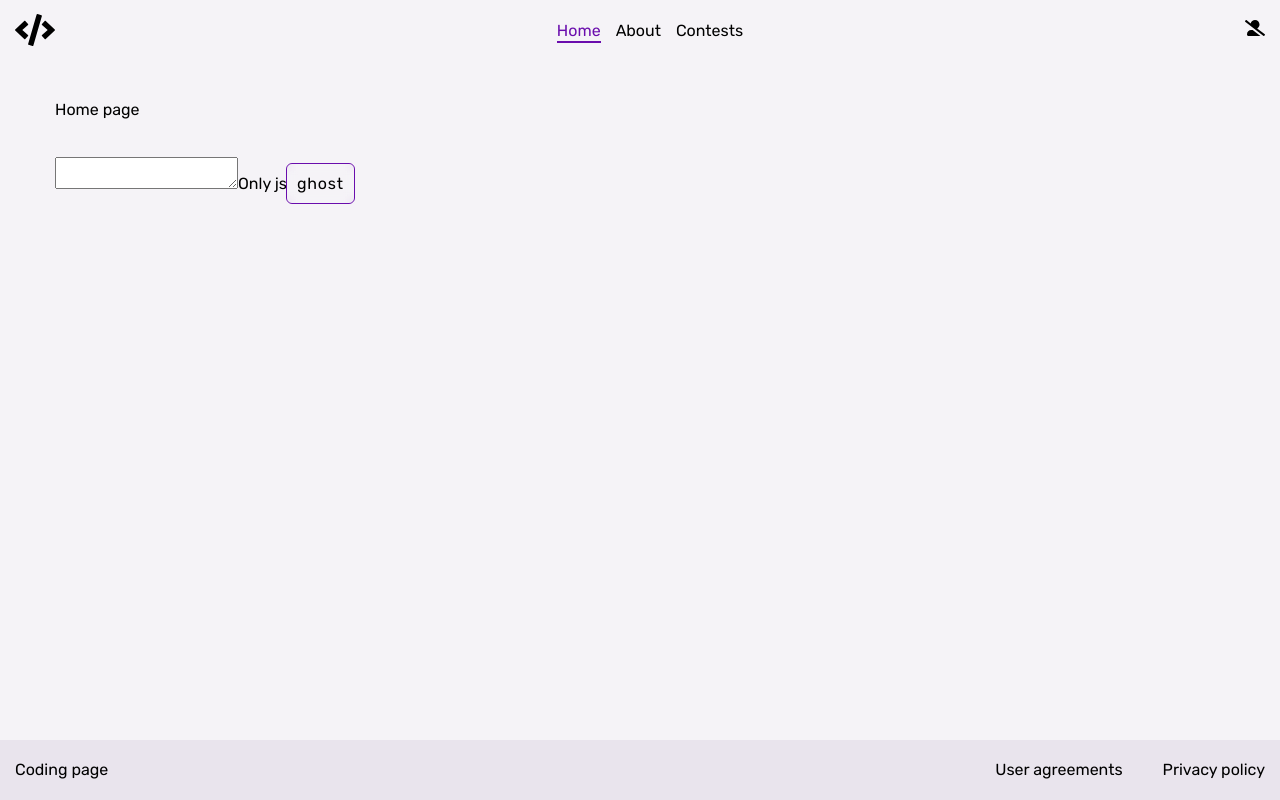
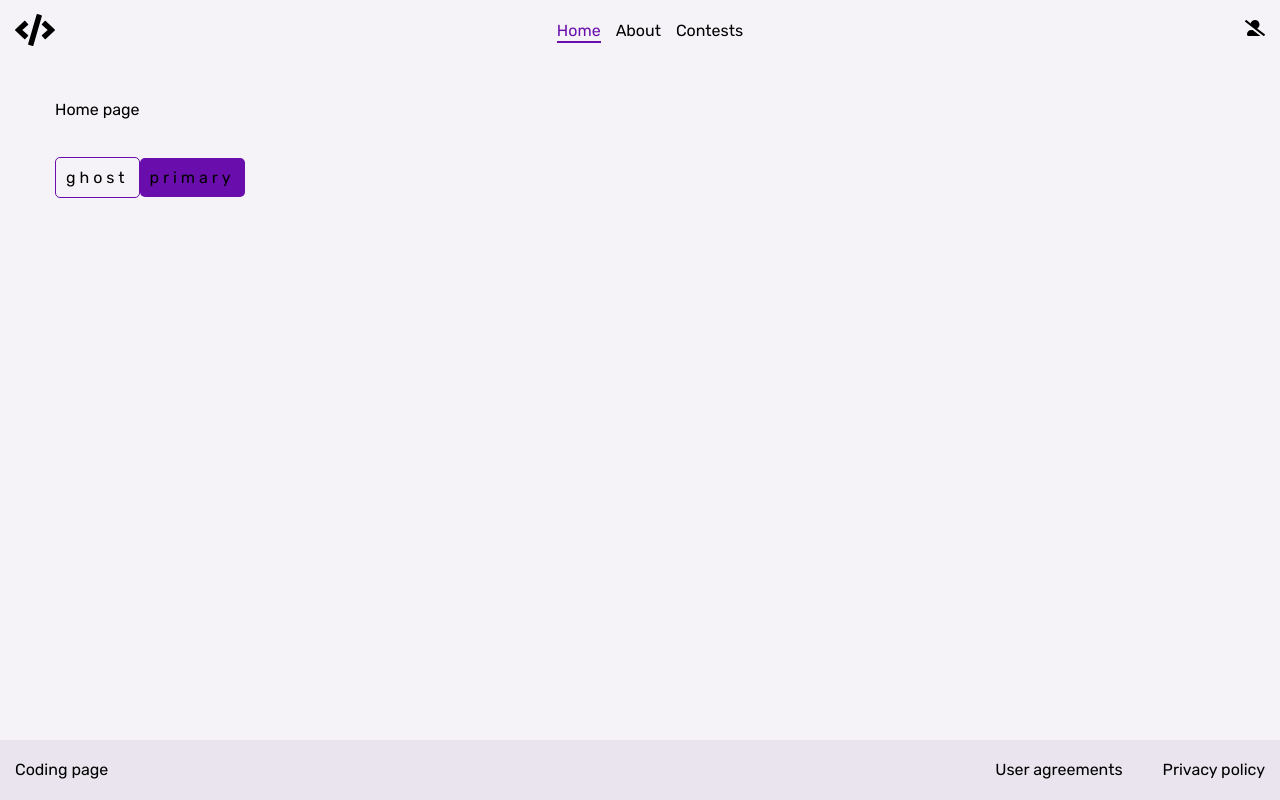
Before and after one commit to loryszek21/KADELO, a Next.js app: page / in a window 1280 px wide. Built offline with nearby package versions, Linux system fonts and the light colour scheme; no server answers.

Commit message:
Update file paths for CodeArea component and button styles

```diff
--- a/src/app/(site)/components/Form/Button/Button.module.scss
+++ b/src/app/(site)/components/Form/Button/Button.module.scss
@@ -1,53 +1,19 @@
-.button{
+.button {
     position: relative;
     display: inline-flex;
     align-items: center;
+    justify-content: center;
     border-radius: 5px;
     z-index: 1;
     overflow: hidden;
-}
-.title{
-    width: 100%;
-    height: 100%;
-    display: flex;
-    align-items: center;
-    justify-content: center;
-    background-color: transparent;
-    backdrop-filter: blur(4px);
-    letter-spacing: 0.8px;
-    border-radius: inherit;
     padding: 10px;
 }
 
-.ghost{
-    outline: 1px solid var(--primary);
-    position: relative;
-    &::before{
-        background: var(--primary);
-        content: "";
-        position: absolute;
-        top: 50%;
-        left: 50%;
-        transform: translate(-50%,-50%);
-        // z-index: -1;
-        transition: all 0.6s ease;
-        width: 100%;
-        height: 0%;
-        transform: translate(-50%,-50%) rotate(45deg);
-    }
-    &:hover::before{
-        height: 380%;
-    }
+.primary {
+    background: var(--primary);
 }
 
-.primary{
-    background: var(--primary);
-    color: var(--text);
-    transition: all 0.3s ease;
-    outline-offset: 4px;
-    outline: 1px solid var(--text);
-    &:hover{
-        outline-offset: -4px;
-        background: var(--bg);
-    }
+.ghost {
+    background: transparent;
+    border: 1px solid var(--primary);
 }
--- a/src/app/(site)/components/Form/Button/Button.tsx
+++ b/src/app/(site)/components/Form/Button/Button.tsx
@@ -1,23 +1,58 @@
-'use client'
-import { ButtonProps } from './Button.props';
-import cn from 'classnames';
-import styles from '../Button/Button.module.scss'
-import { motion } from 'framer-motion'
-import React from 'react';
+"use client";
+import { ButtonProps } from "./Button.props";
+import cn from "classnames";
+import styles from "../Button/Button.module.scss";
+import { motion } from "framer-motion";
+import React from "react";
 
-export default function Button({ appearance, children, ...props }: ButtonProps): JSX.Element {
+export default function Button({
+    appearance,
+    children,
+    ...props
+}: ButtonProps): JSX.Element {
+    const text = children?.toString().split("");
+
+    const container = {
+        hidden: {
+            transition: {
+                delayChildren: 0.1,
+                staggerChildren: 0.1,
+            },
+        },
+        visible: {
+            transition: {
+                delayChildren: 0.1,
+                staggerChildren: 0.1,
+            },
+        },
+    };
+
+    const item = {
+        hidden: { y: [100, 0] },
+        visible: {
+            y: 0,
+        },
+    };
 
     return (
-        <motion.button className={cn(styles.button, {
-            [styles.primary]: appearance === 'primary',
-            [styles.ghost]: appearance === 'ghost',
-        })}
+        <motion.button
+            className={cn(styles.button, {
+                [styles.primary]: appearance === "primary",
+                [styles.ghost]: appearance === "ghost",
+            })}
             {...props}
-            whileTap={{ scale: 0.9 }}
+            variants={container}
+            initial="hidden"
+            animate="visible"
+            exit="hidden"
+            whileHover="hidden"
         >
-            <span className={styles.title}>
-                {children}
-            </span>
+            {text?.map((el, i) => (
+                <motion.span variants={item} key={i}>
+                    {el}
+                    {"\u00A0"}
+                </motion.span>
+            ))}
         </motion.button>
-    )
+    );
 }
--- a/src/app/(site)/components/Header/profile/Profile.tsx
+++ b/src/app/(site)/components/Header/profile/Profile.tsx
@@ -62,7 +62,6 @@ export default function Profile({
                 </div>
                 <Button
                     appearance="primary"
-                    className={styles.signout}
                     onClick={() => {
                         signOut(), setOpened(false);
                     }}
--- a/src/app/(site)/contest/[id]/page.tsx
+++ b/src/app/(site)/contest/[id]/page.tsx
@@ -31,7 +31,7 @@ export default async function Contest({ params }: { params: { id: number } }) {
                 return (
                     <Link key={item.tasks_id} href={`task/${item.tasks_id}`}>
                         <div className={styles.contest}>
-                            <span>{i}</span>
+                            <span>{i + 1}</span>
                             <Htag tag="h2">{item.tasks_title}</Htag>
                             <P size="m">
                                 {item.tasks_complete ? "Solved" : "Solve"}
--- a/src/app/(site)/contest/task/[id]/codeArea/codeArea.module.scss
+++ b/src/app/(site)/contest/task/[id]/codeArea/codeArea.module.scss
@@ -9,10 +9,6 @@
     display: grid;
     grid-template-rows: 0.8fr 0.2fr;
     gap: 10px;
-}
-
-.error {
-    background: red;
 }
 
 .passed {
--- a/src/app/(site)/contests/page.tsx
+++ b/src/app/(site)/contests/page.tsx
@@ -1,7 +1,5 @@
-import { error } from "console";
 import Contest from "./contest";
 import styles from "./page.module.scss";
-import { useEffect, useState } from "react";
 
 async function Contests() {
     const data: CoursePageProps[] = await fetch(
--- a/src/app/(site)/global.scss
+++ b/src/app/(site)/global.scss
@@ -53,9 +53,6 @@ a {
     color: inherit;
     transition: 0.2s ease;
     cursor: pointer;
-    &:hover {
-        color: var(--primary);
-    }
 }
 
 ul,
--- a/src/app/(site)/page.tsx
+++ b/src/app/(site)/page.tsx
@@ -1,26 +1,18 @@
-'use client'
-import { useRef } from 'react';
-import Button from './components/Form/Button/Button';
+"use client";
+import { useRef } from "react";
+import Button from "./components/Form/Button/Button";
 
 function App(): JSX.Element {
-
-    const text = useRef('');
-
-    const handleClick = () => {
-        fetch('http://localhost:5000/test', {
-            method: 'POST',
-            headers: { 'Content-Type': 'application/json' },
-            body: JSON.stringify({ code: JSON.stringify(text.current), type: '.js' })
-        }).then(res => res.json()).then(data => console.log(JSON.parse(data.message)))
-    }
-
     return (
         <div>
-            Home page<br/><br/><br/>
-            <textarea name="" id="" onChange={(e) => text.current = e.target.value}></textarea>Only js
-            <Button appearance='ghost' onClick={handleClick}>ghost</Button>
+            Home page
+            <br />
+            <br />
+            <br />
+            <Button appearance="ghost">ghost</Button>
+            <Button appearance="primary">primary</Button>
         </div>
-    )
+    );
 }
 
 export default App;
```
Also changed, not shown: src/app/(site)/components/Form/Button/Button.props.ts (+4 -4 lines).
